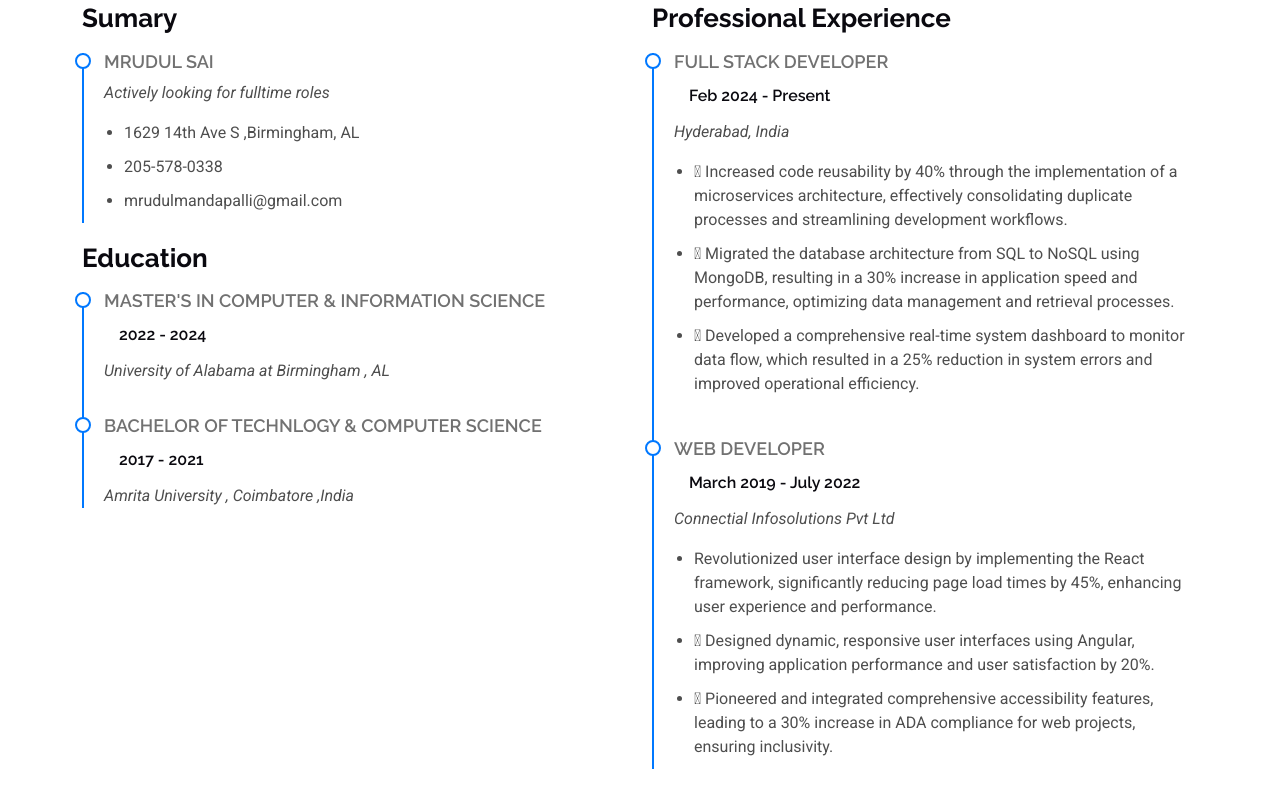
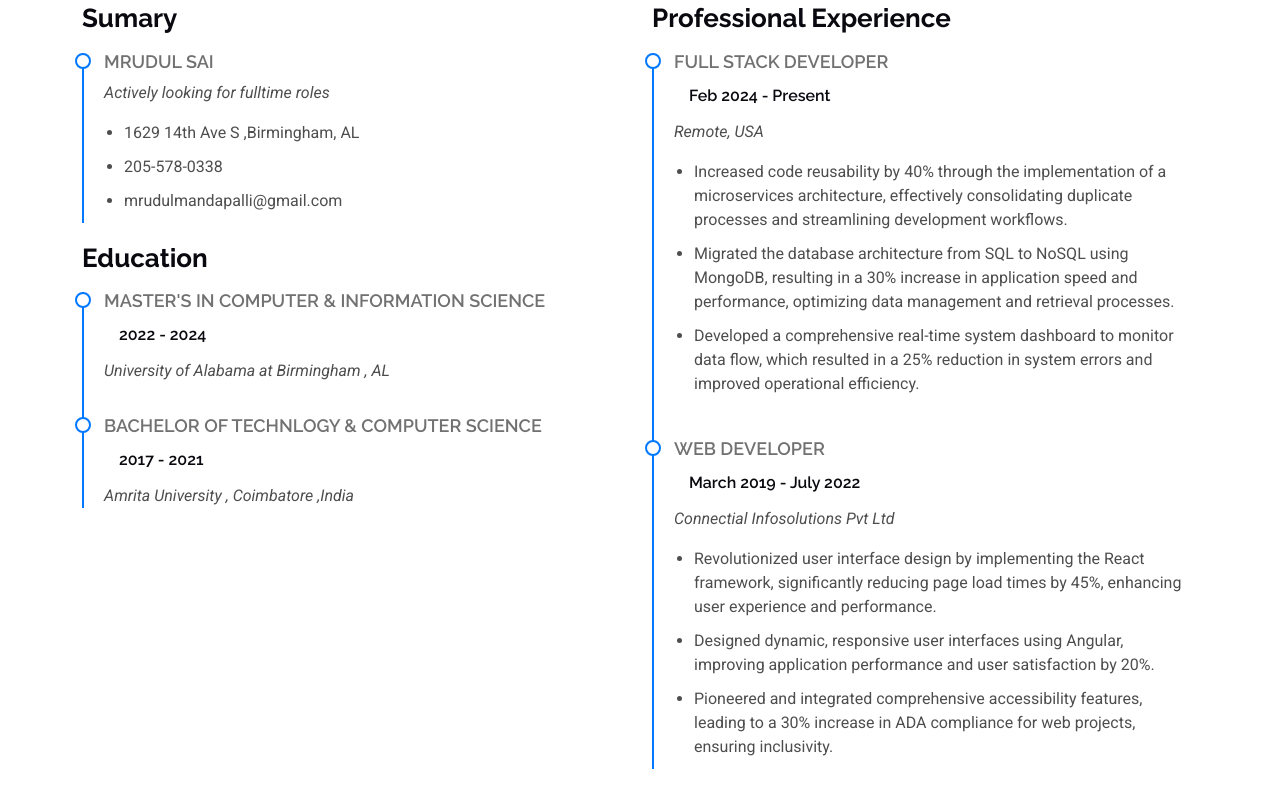
Before and after one commit to mrudulmandapalli/mrudul.github.io, a plain HTML site: page index.html in a window 1280 px wide. Shown: the part 1679-2480 px from the top of the page. Drawn offline with nearby package versions, Linux system fonts and the light colour scheme; files whose address does not match are found by name.

Commit message:
Update index.html

```diff
--- a/index.html
+++ b/index.html
@@ -191,11 +191,11 @@
             <div class="resume-item">
               <h4>Full stack developer</h4>
               <h5>Feb 2024 - Present</h5>
-              <p><em>Hyderabad, India </em></p>
+              <p><em>Remote, USA </em></p>
               <ul>
-                <li>	Increased code reusability by 40% through the implementation of a microservices architecture, effectively consolidating duplicate processes and streamlining development workflows.</li>
-                <li>	Migrated the database architecture from SQL to NoSQL using MongoDB, resulting in a 30% increase in application speed and performance, optimizing data management and retrieval processes.</li>
-                <li>	Developed a comprehensive real-time system dashboard to monitor data flow, which resulted in a 25% reduction in system errors and improved operational efficiency.</li>
+                <li>Increased code reusability by 40% through the implementation of a microservices architecture, effectively consolidating duplicate processes and streamlining development workflows.</li>
+                <li>Migrated the database architecture from SQL to NoSQL using MongoDB, resulting in a 30% increase in application speed and performance, optimizing data management and retrieval processes.</li>
+                <li>Developed a comprehensive real-time system dashboard to monitor data flow, which resulted in a 25% reduction in system errors and improved operational efficiency.</li>
 
               </ul>
             </div><!-- Edn Resume Item -->
@@ -206,8 +206,8 @@
               <p><em>Connectial Infosolutions Pvt Ltd </em></p>
               <ul>
                 <li>Revolutionized user interface design by implementing the React framework, significantly reducing page load times by 45%, enhancing user experience and performance.</li>
-                <li>	Designed dynamic, responsive user interfaces using Angular, improving application performance and user satisfaction by 20%. </li>
-                <li>	Pioneered and integrated comprehensive accessibility features, leading to a 30% increase in ADA compliance for web projects, ensuring inclusivity.</li>
+                <li>Designed dynamic, responsive user interfaces using Angular, improving application performance and user satisfaction by 20%. </li>
+                <li>Pioneered and integrated comprehensive accessibility features, leading to a 30% increase in ADA compliance for web projects, ensuring inclusivity.</li>
 
               </ul>
             </div><!-- Edn Resume Item -->
```
